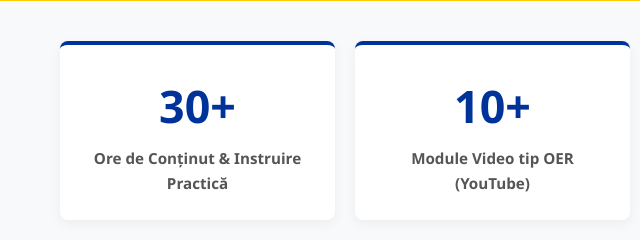
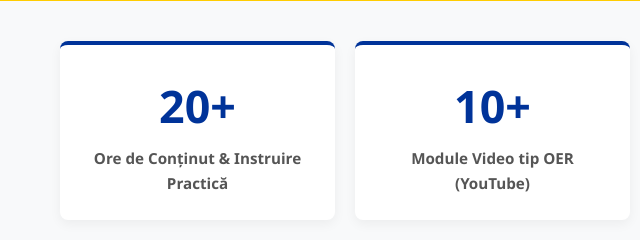
Before and after one commit to DumbravaALEX/Studiu-de-Impact, a plain HTML site: page index.html in a window 1280 px wide. Shown: the part 379-619 px from the top of the page, 0-640 px from the left. Drawn offline with Linux system fonts and the light colour scheme.

Commit message:
Add files via upload

```diff
--- a/index.html
+++ b/index.html
@@ -381,7 +381,7 @@
         <!-- KPI Grid -->
         <div class="kpi-grid">
             <div class="kpi-card">
-                <div class="kpi-number">30+</div>
+                <div class="kpi-number">20+</div>
                 <div class="kpi-label">Ore de Conținut & Instruire Practică</div>
             </div>
             <div class="kpi-card">
```
